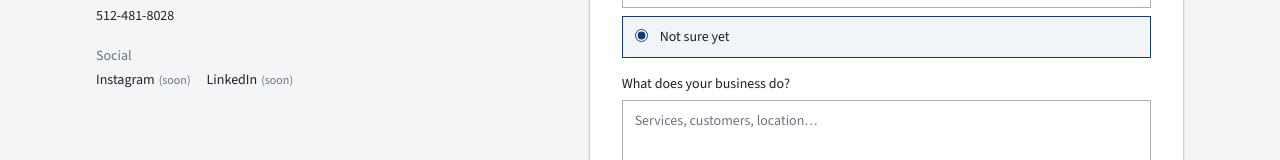
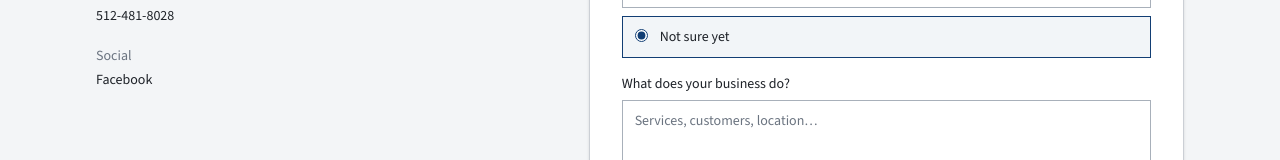
Before and after one commit to n8midd/N8Forge, a Next.js app: page / in a window 1280 px wide. Shown: the part 4761-4921 px from the top of the page. Built offline with nearby package versions, Linux system fonts and the light colour scheme.

Commit message:
Update RequestForm to open links in a new tab and modify contact social links to include Facebook

```diff
--- a/src/components/RequestForm.tsx
+++ b/src/components/RequestForm.tsx
@@ -254,11 +254,11 @@ export function RequestForm() {
                   <a
                     key={item.label}
                     href={item.href}
+                    target="_blank"
+                    rel="noopener noreferrer"
                     className="font-medium text-charcoal transition-colors hover:text-primary"
-                    aria-label={`${item.label} (placeholder)`}
                   >
                     {item.label}
-                    <span className="ml-1 text-xs text-steel">(soon)</span>
                   </a>
                 ))}
               </dd>
--- a/src/lib/contact.ts
+++ b/src/lib/contact.ts
@@ -2,10 +2,7 @@ export const contact = {
   email: "n8middleton@gmail.com",
   phone: "512-481-8028",
   phoneHref: "tel:+15124818028",
-  social: [
-    { label: "Instagram", href: "#" },
-    { label: "LinkedIn", href: "#" },
-  ],
+  social: [{ label: "Facebook", href: "https://www.facebook.com/n8forge" }],
 } as const;
 
 export const demos = [
```
